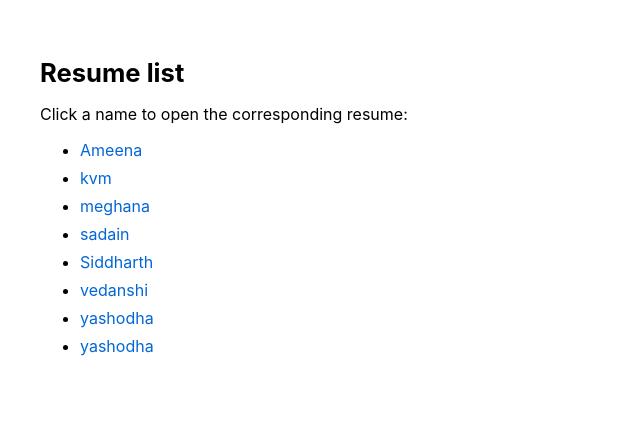
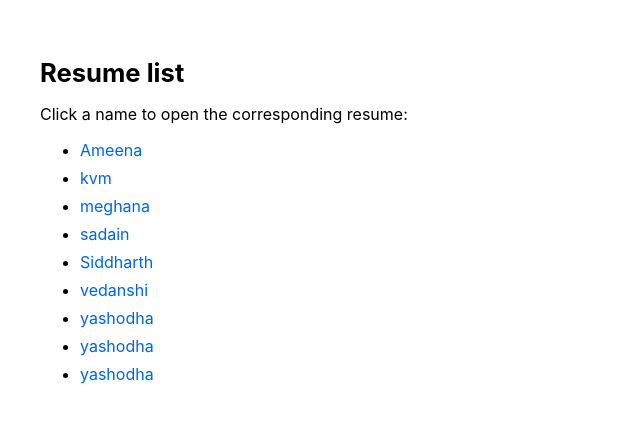
Before and after one commit to vipinoceans/ISBRDSBA2426, a plain HTML site: page index.html in a window 1280 px wide. Shown: the whole page, without its empty margins (0-640 px from the left). Drawn offline with Linux system fonts and the light colour scheme.

Commit message:
Add link to Pratik in index.html

```diff
--- a/index.html
+++ b/index.html
@@ -26,6 +26,7 @@
       <li><a href="vedanshi.html">vedanshi</a></li>
       <li><a href="yashodha.HTML">yashodha</a></li>
        <li><a href="sheethal.HTML">yashodha</a></li>
+      <li><a href="pratik.HTML">yashodha</a></li>
     </ul>
 
   </body>
```
